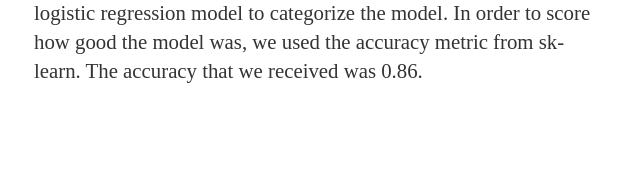
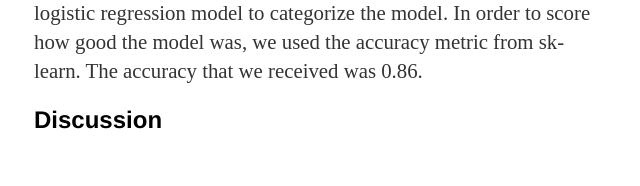
Before and after one commit to kkw002/kkw002.github.io, a Jekyll site: the page built from index.html, in a window 1280 px wide. Shown: the part 2179-2365 px from the top of the page, without its empty margins (318-958 px from the left). Built offline with Jekyll 4.4.1, drawn with Linux system fonts in a browser that asks for light colours; before the commit the page ends 2320 px from its top, so only the background shows below that.

Commit message:
Update default.html

```diff
--- a/_layouts/default.html
+++ b/_layouts/default.html
@@ -33,5 +33,9 @@
 			<h2>Methods</h2>
 			<p>In order to begin the analysis on the data set, we first modified the memo column within the dataset by setting the words to lower case. We used regular expressions to remove any punctuation, such as commas, backslashes, etc from the phrases in the memo column. Additionally, we also removed any digits that were in the sentences. There are some cases where including them in the cleaned format of the dataset would lead to better categorization, but removing them is better overall for the model. We also added several features from the transaction date column, specifically adding in the week day and month. We then initialized a tf-idf object with the stop words argument set to English and the ngram range set to (1,3).  After splitting the dataset into training and validation sets, we fit and transformed the training set using the tf-idf object, and then used a logistic regression model to categorize the model. In order to score how good the model was, we used the accuracy metric from sk-learn. The accuracy that we received was 0.86. </p>
 		</div>
+		<div class="discussion">
+			<h2>Discussion</h2>
+			<p> </p>
+		</div>
 	</body>
 </html>
```
